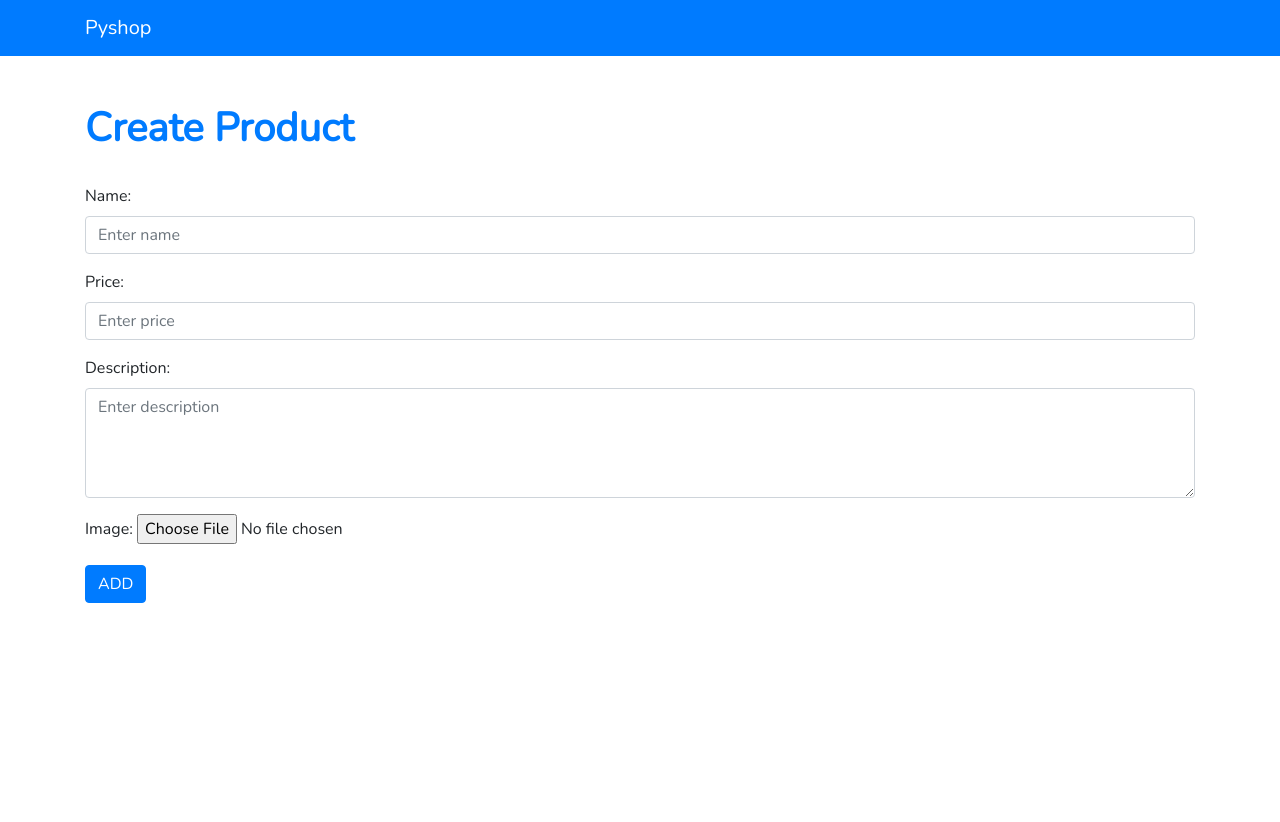
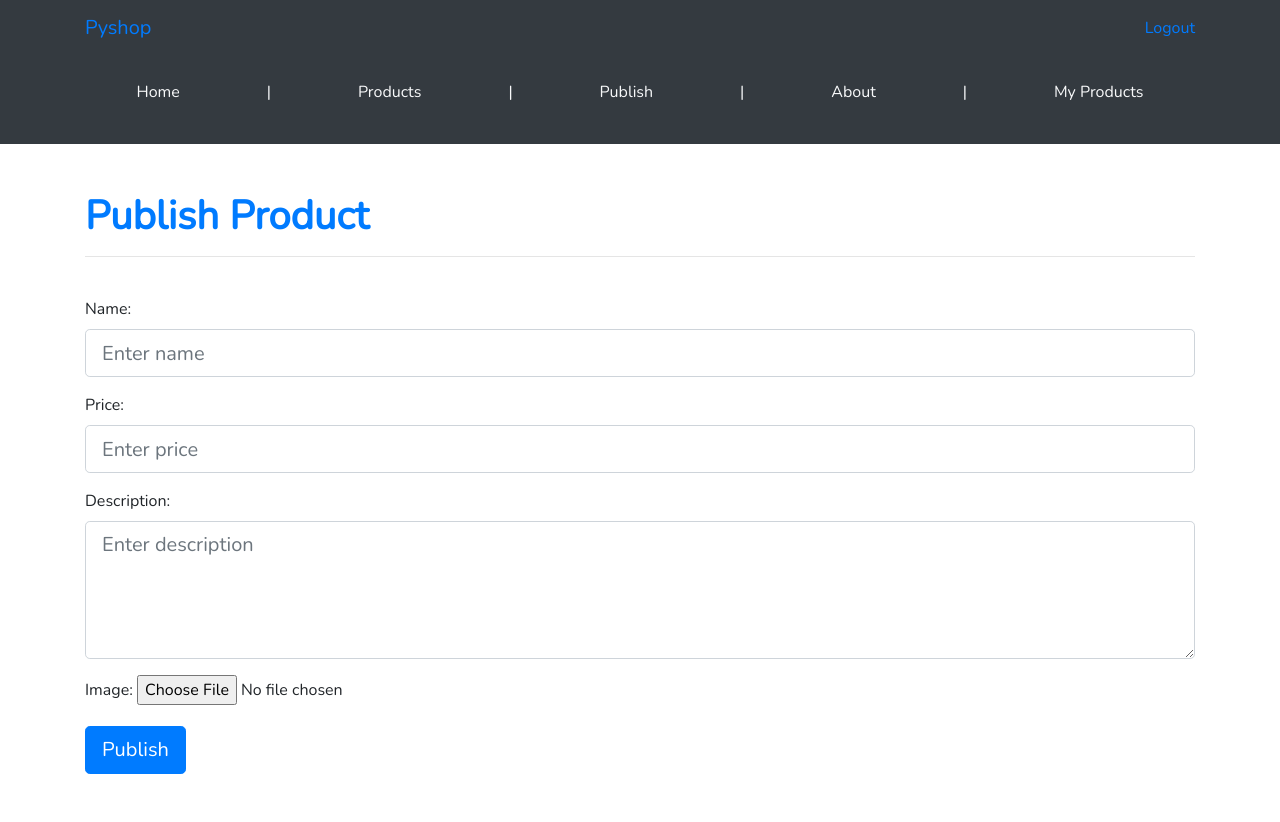
Before and after one commit to rooneyrulz/django_pyshop, a Django app: page /product/create/ in a window 1280 px wide. Before the commit the page ends 603 px from the top, so only its background shows below. Run offline with Django 3.2, Linux system fonts and the light colour scheme; the visitor is signed in with stand-in values (Sample User, id 1); some libraries are stand-ins or nearby versions.

Commit message:
changed some layouts and added some products

```diff
--- a/src/assets/css/style.css
+++ b/src/assets/css/style.css
@@ -10,6 +10,16 @@ body {
 	font-size: 1rem;
 	font-family: 'Nunito', sans-serif;
 	overflow-x: hidden;
+}
+
+
+.main-nav {
+	display: flex;
+	width: 100%;
+	margin: auto;
+	justify-content: space-around;
+	text-align: center;
+	align-items: center;
 }
 
 /* Product List */
--- a/src/pages/templates/pages/about_page.html
+++ b/src/pages/templates/pages/about_page.html
@@ -1,5 +1,5 @@
 {% extends 'base.html' %}
 
 {% block content %}
-	<h1>About Page</h1>
+	<h1 style="font-weight: bold;" class="text-primary">About</h1>
 {% endblock %}
--- a/src/pages/templates/pages/landing_page.html
+++ b/src/pages/templates/pages/landing_page.html
@@ -1,7 +1,7 @@
 {% extends 'base.html' %}
 
 {% block content %}
-	<div class="jumbotron">
+	<div style="background: transparent;" class="jumbotron">
 		<h1 class="display-4">Pyshop</h1>
 	</div>
 {% endblock %}
--- a/src/product/forms.py
+++ b/src/product/forms.py
@@ -8,7 +8,7 @@ class ProductForm(forms.ModelForm):
 		widget=forms.TextInput(
 			attrs={
 				'id': 'name',
-				'class': 'form-control',
+				'class': 'form-control form-control-lg',
 				'placeholder': 'Enter name'
 			}
 		)
@@ -18,7 +18,7 @@ class ProductForm(forms.ModelForm):
 		widget=forms.NumberInput(
 			attrs={
 				'id': 'price',
-				'class': 'form-control',
+				'class': 'form-control form-control-lg',
 				'placeholder': 'Enter price'
 			}
 		)
@@ -29,7 +29,7 @@ class ProductForm(forms.ModelForm):
 		widget=forms.Textarea(
 			attrs={
 				'id': 'description',
-				'class': 'form-control',
+				'class': 'form-control form-control-lg',
 				'placeholder': 'Enter description',
 				'rows': 4
 			}
--- a/src/product/templates/product/product_auth_list.html
+++ b/src/product/templates/product/product_auth_list.html
@@ -2,6 +2,7 @@
 
 {% block content %}
 	<h1 style="font-weight: bold;" class="text-primary">My Products</h1>
+	<hr>
 	<br>
 	<div class="my-products">
 		{% if error_msg %}
--- a/src/product/templates/product/product_create.html
+++ b/src/product/templates/product/product_create.html
@@ -1,11 +1,12 @@
 {% extends 'base.html' %}
 
 {% block content %}
-	<h1 style="font-weight: bold;" class="text-primary">Create Product</h1>
+	<h1 style="font-weight: bold;" class="text-primary">Publish Product</h1>
+	<hr>
 	<br>
 	<form method="POST" enctype="multipart/form-data">
 		{% csrf_token %}
 		{{ form.as_p }}
-		<button class="btn btn-primary" type="submit">ADD</button>
+		<button class="btn btn-primary btn-lg" type="submit">Publish</button>
 	</form>
 {% endblock %}
--- a/src/product/templates/product/product_delete.html
+++ b/src/product/templates/product/product_delete.html
@@ -3,6 +3,7 @@
 {% block content %}
 	<h3 style="font-weight: bold;" class="text-info">Are you sure you want to delete this product?</h3>
 	<p class="lead text-info">This action can't be undone after deleting..</p>
+	<hr>
 	<br>
 	<div class="card">
 		<div class="card-body">
--- a/src/product/templates/product/product_details.html
+++ b/src/product/templates/product/product_details.html
@@ -4,12 +4,13 @@
 	<div class="product-details-header">
 		<h1 style="font-weight: bold;" class="text-primary m-0">Products</h1>
 		<div class="btn-group">
-			<a class="btn btn-secondary" href="/product">Back</a>
+			<a class="btn btn-dark" href="/product">Back</a>
 			{% if product.provider.id == request.user.id %}
-				<a class="btn btn-info" href="{{product.get_edit_url}}">Edit</a>
+				<a class="btn btn-primary" href="{{product.get_edit_url}}">Edit</a>
 			{% endif %}
 		</div>
 	</div>
+	<hr>
 	<br><br>
 	<div class="row">
 		<div class="col-sm-12">
--- a/src/product/templates/product/product_edit.html
+++ b/src/product/templates/product/product_edit.html
@@ -2,5 +2,6 @@
 
 {% block content %}
 	<h1 style="font-weight: bold;" class="text-primary">Update Product</h1>
+	<hr>
 	<br>
 {% endblock %}
--- a/src/product/templates/product/product_list.html
+++ b/src/product/templates/product/product_list.html
@@ -2,6 +2,7 @@
 
 {% block content %}
 	<h1 style="font-weight: bold;" class="text-primary">Products</h1>
+	<hr>
 	<br>
 	<div class="product-list">
 		{% if error_msg %}
@@ -19,7 +20,7 @@
 						<div class="card-body">
 							<p class="lead">{{ product.name }}</p>
 							<p class="card-text">$ {{ product.price }}</p>
-							<a href="{{product.get_absolute_url}}" class="btn btn-primary">DETAIL</a>
+							<a href="{{product.get_absolute_url}}" class="btn btn-primary">Details</a>
 						</div>
 					</div>
 				</div>
--- a/src/templates/base.html
+++ b/src/templates/base.html
@@ -18,7 +18,7 @@
 		{% include 'navbar.html' %}
 	</header>
 
-	<main class="container my-5">
+	<main class="main container my-5">
 		{% block content %}
 			<p>replace me</p>
 		{% endblock %}
--- a/src/templates/navbar.html
+++ b/src/templates/navbar.html
@@ -1,5 +1,26 @@
-<nav class="navbar navbar-dark bg-primary">
+<nav class="navbar navbar-dark bg-dark">
 	<div class="container">
-		<a href="#" class="navbar-brand">Pyshop</a>
+		<a href="/" class="navbar-brand text-primary">Pyshop</a>
+		<ul class="nav navbar-nav ml-auto">
+			{% if request.user.is_authenticated %}
+				<li class="nav-item">
+					<a class="nav-link text-primary" href="/admin/logout">Logout</a>
+				</li>
+			{% else %}
+				<li class="nav-item">
+					<a class="nav-link text-primary" href="/admin/login">Login</a>
+				</li>
+			{% endif %}
+
+		</ul>
+	</div>
+	<div class="container py-4">
+		<div class="main-nav text-light">
+			<a class="nav-link text-light" href="/">Home</a>|
+			<a class="nav-link text-light" href="/product">Products</a>|
+			<a class="nav-link text-light" href="/product/create">Publish</a>|
+			<a class="nav-link text-light" href="/about">About</a>|
+			<a class="nav-link text-light" href="/product/my-product">My Products</a>
+		</div>
 	</div>
 </nav>
```
Also changed, not shown: static_env/media/images/pexels-photo-156114.jpeg (added), static_env/media/images/pexels-photo-376464.jpeg (added), static_env/media/images/pexels-photo-566566.jpeg (added).
